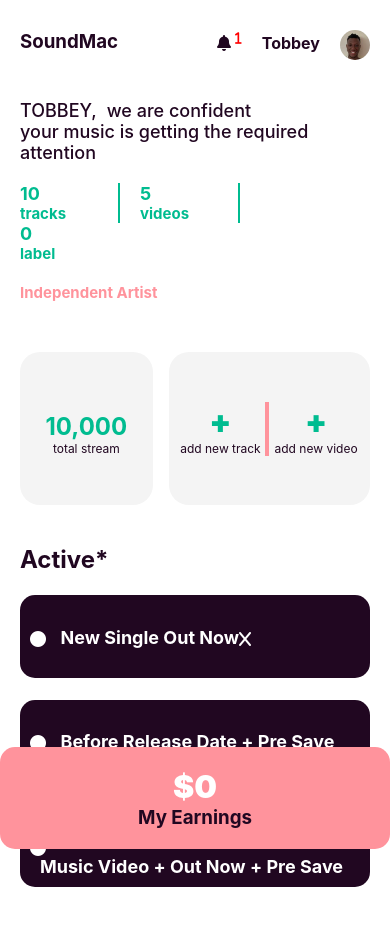
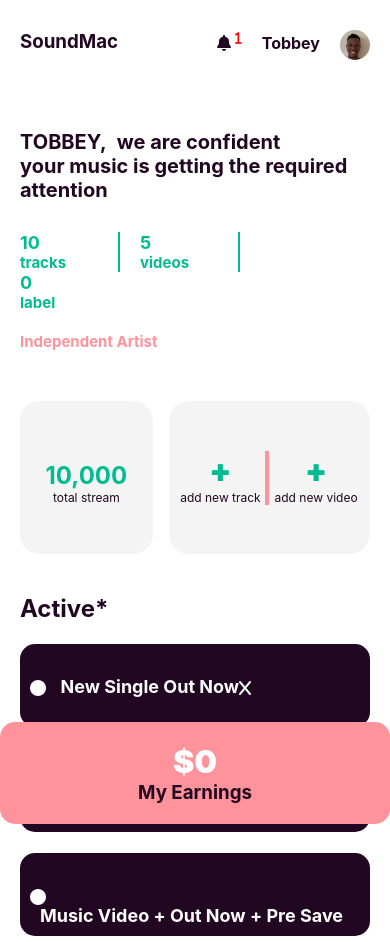
Before and after one commit to Tobbeycc1/soundmac, a React (Create React App) app: page /dashboard in a window 390 px wide. Before the commit the page ends 893 px from the top, so only its background shows below. Built offline with nearby package versions, Linux system fonts and the light colour scheme.

Commit message:
top:83vh corected for dashboard 540>>>>

```diff
--- a/src/CSS files/Dashboard.module.css
+++ b/src/CSS files/Dashboard.module.css
@@ -286,11 +286,12 @@ width: 100%;
         font-size: 18px;
     }
     .usernameConfidentPhrase{
-        font-size: 18px;
-        margin-bottom: 20px;
+        font-size: 20px;
+        margin-bottom: 30px;
+        font-weight: bold;
     }
     .confidentPhraseAndImageCon{
-        margin-top: 100px;
+        margin-top: 130px;
     }
     .pricingPackage{
         font-size: 15px;
@@ -300,7 +301,7 @@ width: 100%;
     }
     .myEarningsMoneyDiv{
         position: fixed;
-        top: 85vh;
+        top: 82vh;
         bottom: 0;
        left: 0;
        right: 0;
```
